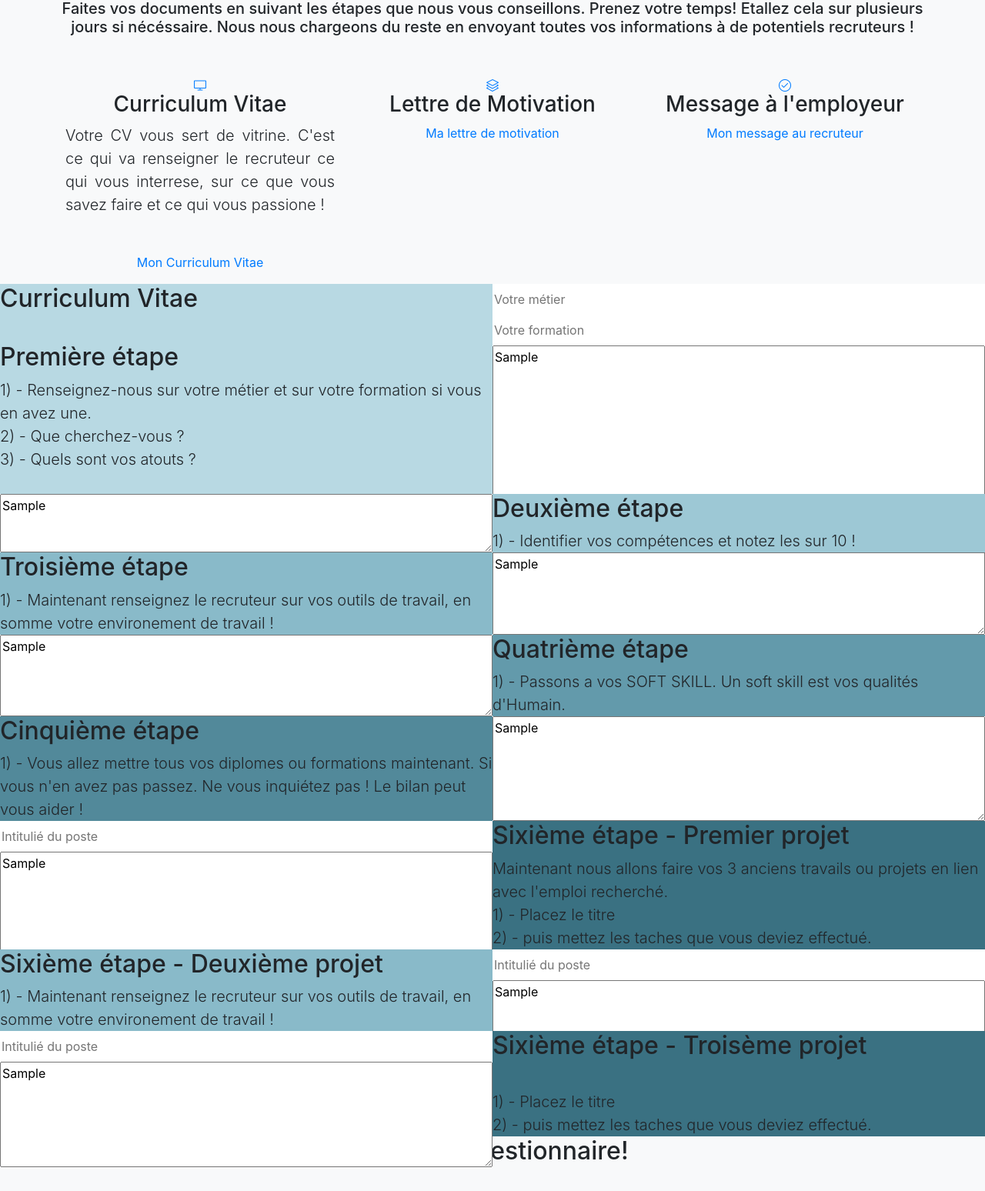
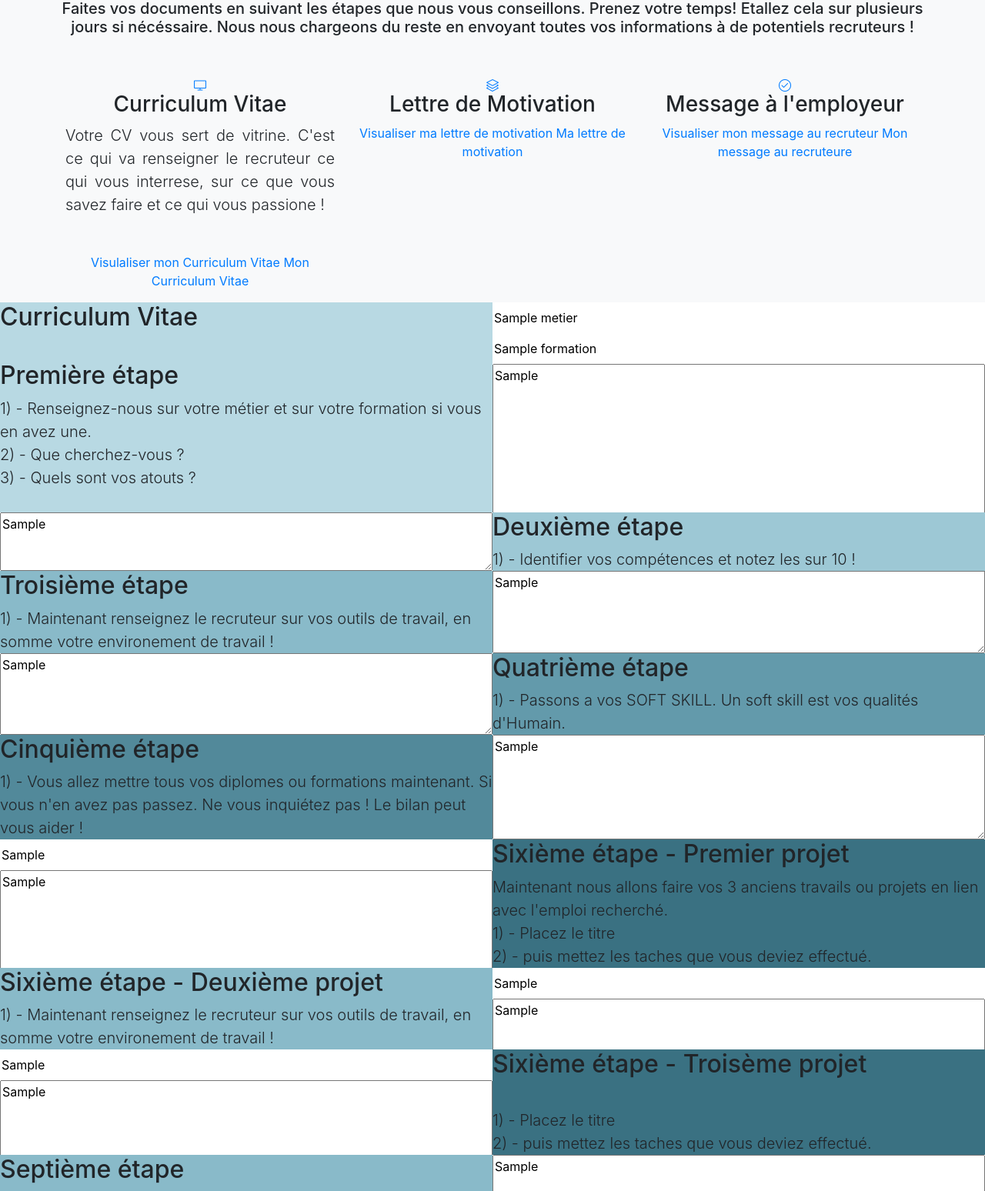
Before and after one commit to LeGrosLezard/SiteWeb, a Django app: template projetto/templates/comment_faire_mon_cv.html in a window 1280 px wide. Shown: the part 329-1877 px from the top of the page at 77% size. Run offline with Django 3.2, Linux system fonts and the light colour scheme; the template is opened without the code that fills it: most values are stand-ins (such as "Sample title", 1, 10 or a date in 2020); some libraries are stand-ins or nearby versions.

Commit message:
Update comment_faire_mon_cv.html

```diff
--- a/projetto/templates/comment_faire_mon_cv.html
+++ b/projetto/templates/comment_faire_mon_cv.html
@@ -108,7 +108,8 @@
 
             </p>
             <br><br>
-            <a href="page_cv">Mon Curriculum Vitae</a>
+            <a href="page_cv">Visulaliser mon Curriculum Vitae</a>
+            <a href="compte">Mon Curriculum Vitae</a>
           </div>
         </div>
 
@@ -130,7 +131,8 @@
             <p class="lead mb-0" style="text-align:justify;">
 
             </p>
-            <a href="page_motivation">Ma lettre de motivation</a>
+            <a href="page_motivation">Visualiser ma lettre de motivation</a>
+            <a href="compte">Ma lettre de motivation</a>
           </div>
         </div>
 
@@ -154,7 +156,8 @@
 
 
             </p>
-            <a href="page_message">Mon message au recruteur</a>
+            <a href="page_message">Visualiser mon message au recruteur</a>
+            <a href="compte">Mon message au recruteure</a>
           </div>
         </div>
 
@@ -180,8 +183,8 @@
 
 
         <div class="col-lg-6 order-lg-2">
-            <input type="text" placeholder="Votre métier"> <br>
-            <input type="text" placeholder="Votre formation">
+            <input type="text" value="{{metier}}" id="metier" style="width:100%;"><br>
+            <input type="text" value="{{formation}}" id="formation" style="width:100%;">
 
             <TEXTAREA name="nom" style="width:100%;height:100%;" id="first">{{cv1}}</TEXTAREA>
         </div>
@@ -332,7 +335,7 @@
       <div class="row no-gutters">
         <div class="col-lg-6">
 
-            <input type="text" placeholder="Intitulié du poste" style='width:100%;' id="">
+            <input type="text" value="{{poste1}}" style='width:100%;' id="poste1">
 
             <TEXTAREA name="nom" style="width:100%;height:100%;" id="sixty_one">{{cv6_1}}</TEXTAREA>
 
@@ -378,7 +381,7 @@
       <div class="row no-gutters">
         <div class="col-lg-6 order-lg-2">
 
-            <input type="text" placeholder="Intitulié du poste" style='width:100%;' id="">
+            <input type="text" value="{{poste2}}" style='width:100%;' id="poste2">
 
             <TEXTAREA name="nom" style="width:100%;height:100%;" id="sixty_two">{{cv6_2}}</TEXTAREA>
         </div>
@@ -419,7 +422,7 @@
       <div class="row no-gutters">
         <div class="col-lg-6">
 
-            <input type="text" placeholder="Intitulié du poste" style='width:100%;' id="">
+            <input type="text" value="{{poste3}}" style='width:100%;' id="poste3">
 
             <TEXTAREA name="nom" style="width:100%;height:100%;" id="sixty_three">{{cv6_3}}</TEXTAREA>
 
@@ -455,6 +458,42 @@
         </div>
       </div>
 
+
+
+
+      <div class="row no-gutters">
+        <div class="col-lg-6 order-lg-2">
+
+
+            <TEXTAREA name="nom" style="width:100%;height:100%;" id="seventy">{{cv7}}</TEXTAREA>
+        </div>
+
+        <div class="col-lg-6 order-lg-1 my-auto showcase-text" style="background:#89BAC9">
+          <h2>Septième étape</h2>
+          <p class="lead mb-0">
+              1) - Maintenant renseignez le recruteur à propos de vous !
+
+
+
+
+              {% if user.is_authenticated %}
+              <br>
+              <center>
+                  <input type="button" Value="Valider" id="valider_septieme">
+              </center>
+              {% else %}
+              {% endif %}
+
+
+
+
+          </p>
+
+
+          <div id="sixty_validation"></div>
+
+        </div>
+      </div>
 
 
 
@@ -949,6 +988,15 @@
 
 
 <script>
+
+
+
+
+
+
+
+
+
     function cv(){
         document.getElementById("section_lettre").style.display = "none";
         document.getElementById("section_cv").style.display = "block";
@@ -1041,12 +1089,26 @@
             var modifier = document.getElementById('valider_cinquieme').value = "Modifier";
         }
 
-        var l = document.getElementById('sixty').value;
+        var l = document.getElementById('sixty_one').value;
 
         if (l != ""){
-            var modifier = document.getElementById('valider_sixieme').value = "Modifier";
-        }
-
+            var modifier = document.getElementById('valider_sixieme_un').value = "Modifier";
+        }
+
+        var ll = document.getElementById('sixty_two').value;
+        if (ll != ""){
+            var modifier = document.getElementById('valider_sixieme_deux').value = "Modifier";
+        }
+
+        var lll = document.getElementById('sixty_three').value;
+        if (lll != ""){
+            var modifier = document.getElementById('valider_sixieme_trois').value = "Modifier";
+        }
+
+        var llll = document.getElementById('seventy').value;
+        if (llll != ""){
+            var modifier = document.getElementById('valider_septieme').value = "Modifier";
+        }
 
 
         var m = document.getElementById('text_message1').value;
@@ -1132,6 +1194,12 @@
 
 <script>
 
+
+
+
+
+
+
 //-----------------------------------------------------------------PARTIE
 //-----------------------------------------------------------------MESSAGE
 //-----------------------------------------------------------------RECRUTEUR
@@ -1366,7 +1434,6 @@ jQuery("#valider1_motivation").on("click", function(e){
 
  un = document.getElementById("motivation_text1").value;
 
-
  e.preventDefault();
   jQuery.ajax({
       data:{
@@ -1593,12 +1660,15 @@ jQuery("#valider6_motivation").on("click", function(e){
 jQuery("#valider_premiere").on("click", function(e){
 
  premiere_partie = document.getElementById("first").value;
-
-
- e.preventDefault();
-  jQuery.ajax({
-      data:{
-          "un":premiere_partie,
+ metier = document.getElementById("metier").value;
+ formation = document.getElementById("formation").value;
+
+ e.preventDefault();
+  jQuery.ajax({
+      data:{
+          "un": premiere_partie,
+          "metier": metier,
+          "formation": formation,
           'csrfmiddlewaretoken': '{{csrf_token}}' ,
       },
       type:"POST",
@@ -1775,12 +1845,13 @@ jQuery("#valider_cinquieme").on("click", function(e){
 jQuery("#valider_sixieme_un").on("click", function(e){
 
  sixieme_partie = document.getElementById("sixty_one").value;
-
-
- e.preventDefault();
-  jQuery.ajax({
-      data:{
-
+ poste1 = document.getElementById("poste1").value;
+
+
+ e.preventDefault();
+  jQuery.ajax({
+      data:{
+          "poste1": poste1,
           "six_un":sixieme_partie,
           'csrfmiddlewaretoken': '{{csrf_token}}' ,
       },
@@ -1808,12 +1879,12 @@ jQuery("#valider_sixieme_un").on("click", function(e){
 jQuery("#valider_sixieme_deux").on("click", function(e){
 
  sixieme_partie = document.getElementById("sixty_two").value;
-
-
- e.preventDefault();
-  jQuery.ajax({
-      data:{
-
+ poste2 = document.getElementById("poste2").value;
+
+ e.preventDefault();
+  jQuery.ajax({
+      data:{
+          "poste2": poste2,
           "six_deux":sixieme_partie,
           'csrfmiddlewaretoken': '{{csrf_token}}' ,
       },
@@ -1842,12 +1913,12 @@ jQuery("#valider_sixieme_deux").on("click", function(e){
 jQuery("#valider_sixieme_trois").on("click", function(e){
 
  sixieme_partie = document.getElementById("sixty_three").value;
-
-
- e.preventDefault();
-  jQuery.ajax({
-      data:{
-
+ poste3 = document.getElementById("poste3").value;
+
+ e.preventDefault();
+  jQuery.ajax({
+      data:{
+          "poste3": poste3,
           "six_trois":sixieme_partie,
           'csrfmiddlewaretoken': '{{csrf_token}}' ,
       },
@@ -1871,7 +1942,36 @@ jQuery("#valider_sixieme_trois").on("click", function(e){
 
 
 
-
+//-----------------------------------------------------------------7
+jQuery("#valider_septieme").on("click", function(e){
+
+ sixieme_partie = document.getElementById("seventy").value;
+
+
+ e.preventDefault();
+  jQuery.ajax({
+      data:{
+
+          "sept":sixieme_partie,
+          'csrfmiddlewaretoken': '{{csrf_token}}' ,
+      },
+      type:"POST",
+      url:"comment_faire_mon_cv"
+  })
+  .done(function(data){
+      if (data.error){
+          document.getElementById("#Alert").inner.html = "aie";
+      }
+      else{
+          document.getElementById("sixty_validation").innerHTML = "Sixième partie effectué";
+
+
+      };
+
+  });
+ });
+
+//-----------------------------------------------------------------7
 
 
 
```
